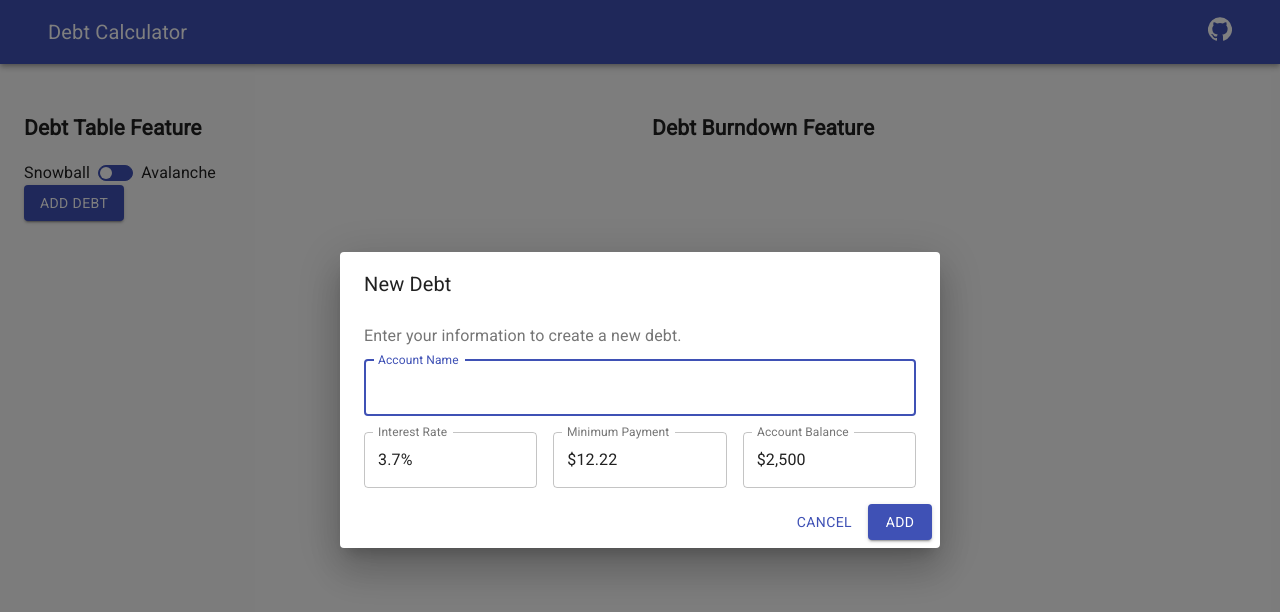
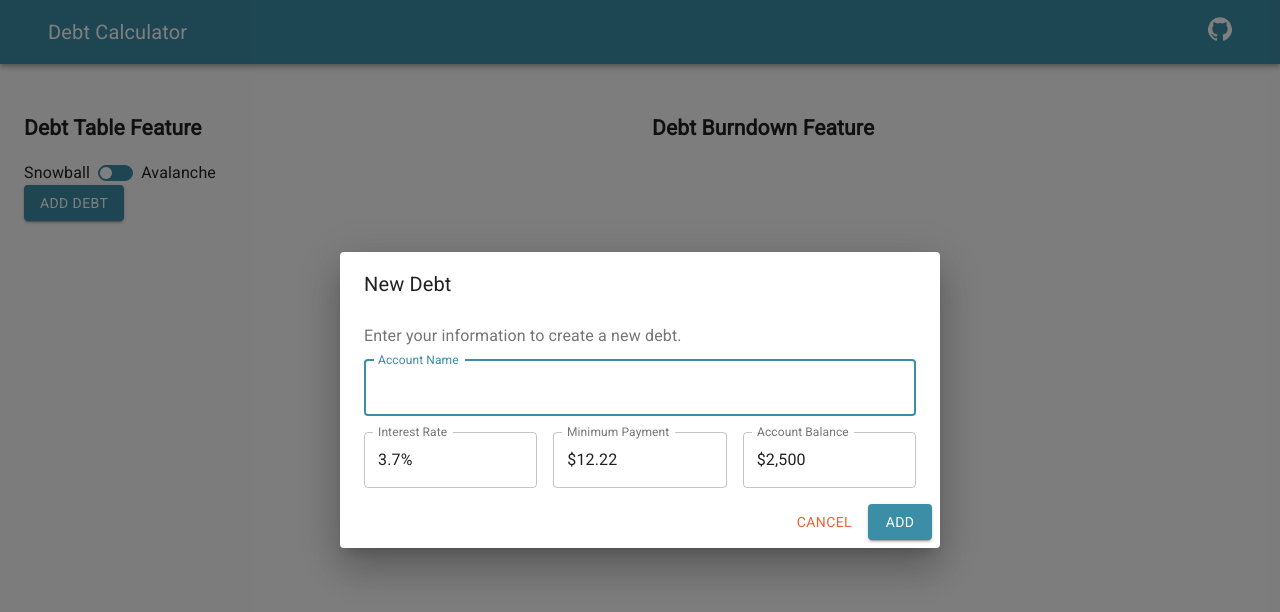
Before and after one commit to chalharb/debt-calculator, a React (Create React App) app: page / in a window 1280 px wide. Both pictures are taken after a click on the button "ADD DEBT". Shown: the top 612 px of the page. Built offline with nearby package versions, Linux system fonts and the light colour scheme.

Commit message:
Updated theme to be more accessible

```diff
--- a/src/components/DebtModal/DebtModal.tsx
+++ b/src/components/DebtModal/DebtModal.tsx
@@ -37,7 +37,7 @@ const DebtModal:React.FC<Props> = ({ isOpen = false }) => {
                     <DebtForm/>
                 </DialogContent>
                 <DialogActions>
-                    <Button onClick={handleClose} color="primary">
+                    <Button onClick={handleClose} color="secondary">
                         Cancel
                     </Button>
                     <Button onClick={handleClose} variant="contained" color="primary">
--- a/src/features/Theme/Theme.tsx
+++ b/src/features/Theme/Theme.tsx
@@ -5,12 +5,19 @@ import { ThemeProvider as SCThemeProvider } from "styled-components";
 import CssBaseline from '@material-ui/core/CssBaseline';
 import useMediaQuery from '@material-ui/core/useMediaQuery';
 import '@fontsource/roboto';
+import { green, orange } from '@material-ui/core/colors';
 
 const Theme: React.FC<ThemeProps> = ({ children }) => {
   const prefersDarkMode = useMediaQuery('(prefers-color-scheme: dark)');
   const theme = React.useMemo(
     () => createMuiTheme({
       palette: {
+        primary: {
+          main: '#3B8EA5',
+        },
+        secondary: {
+          main: '#F46036',
+        },
         type: prefersDarkMode ? 'dark' : 'light',
       },
     }),
```
